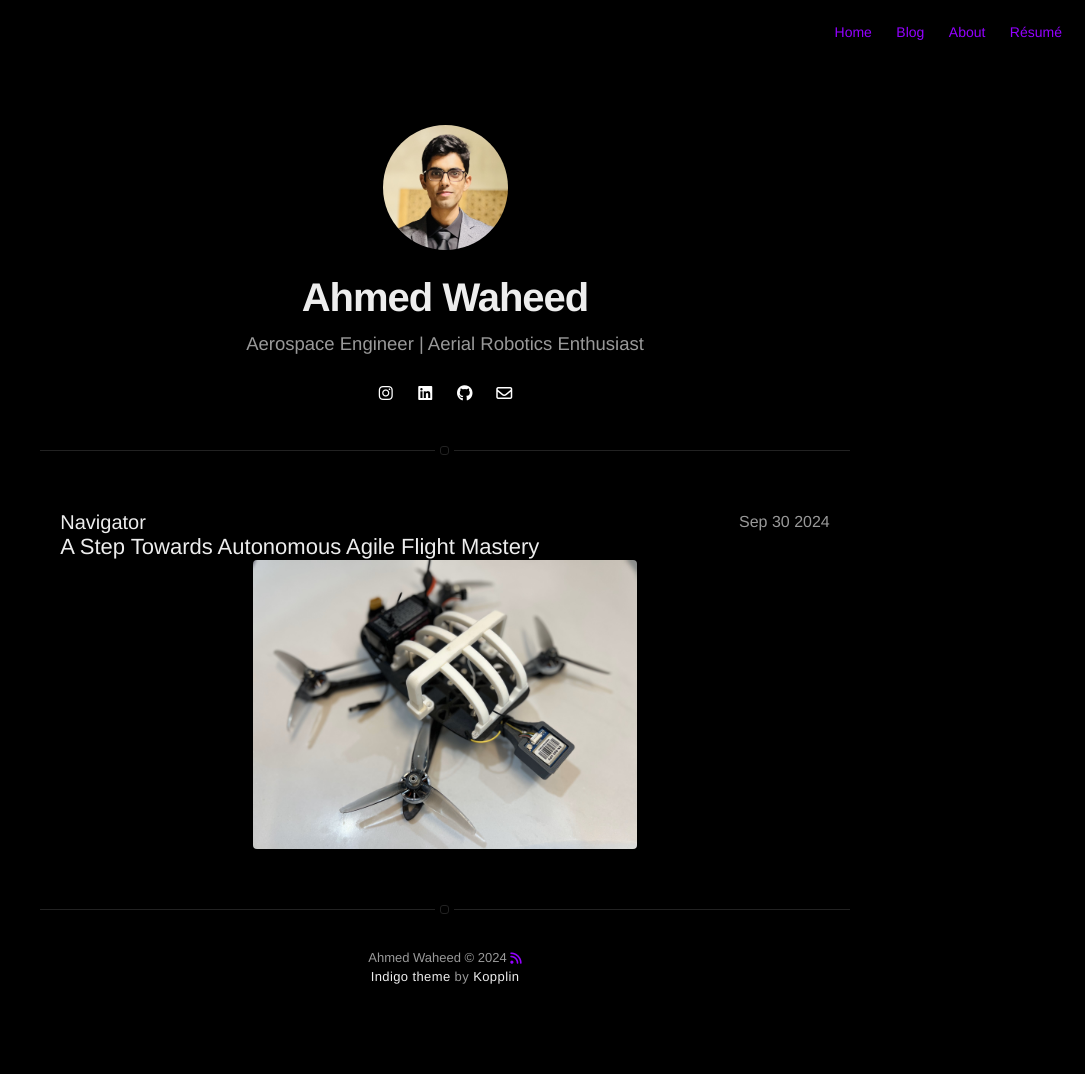
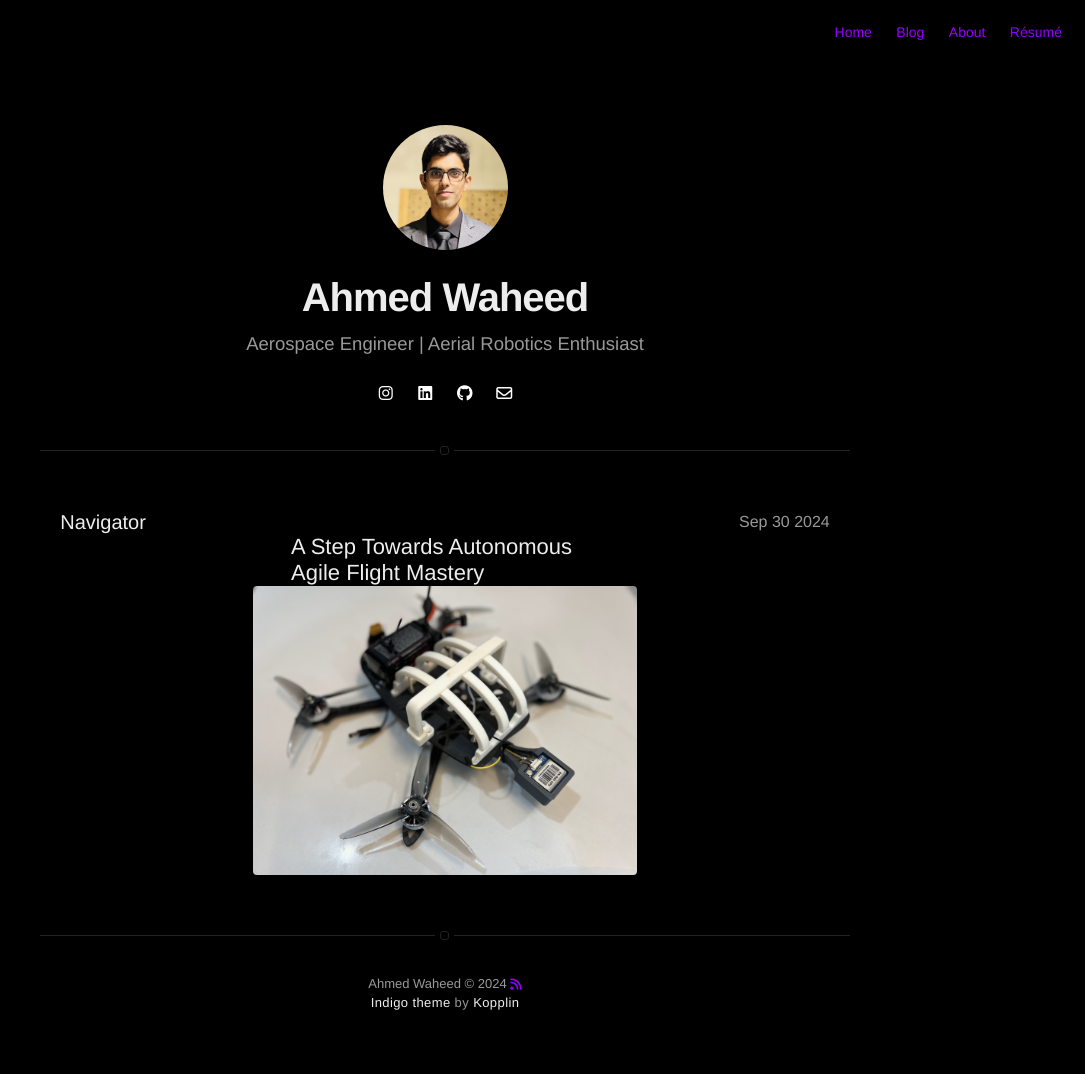
Before and after one commit to ahmd-waheed/ahmd-waheed.github.io, a Jekyll site: the page built from projects.html, in a window 1280 px wide. Shown: the whole page, without its empty margins (195-1280 px from the left). Built offline with Jekyll 4.4.1, drawn with Linux system fonts in a browser that asks for light colours; nearby versions of some CDN libraries; before the commit the page ends 1048 px from its top, so only the background shows below that.

Commit message:
Update page.sass

```diff
--- a/_sass/pages/page.sass
+++ b/_sass/pages/page.sass
@@ -18,7 +18,7 @@
         display: block
 
     .description
-        margin: 0
-        width: auto
+        margin: 0 auto
+        width: 40%
         font-weight: 300
         transition: all ease-in-out .2s
```
